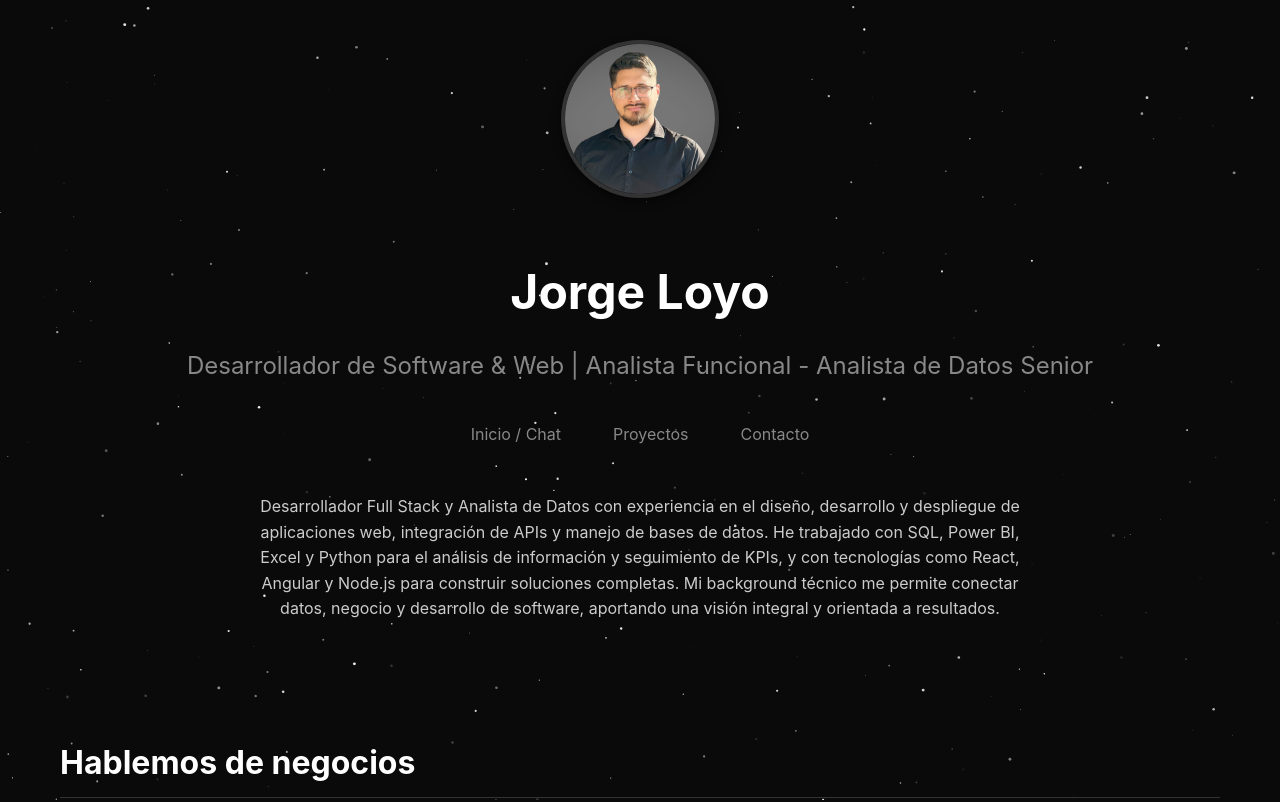
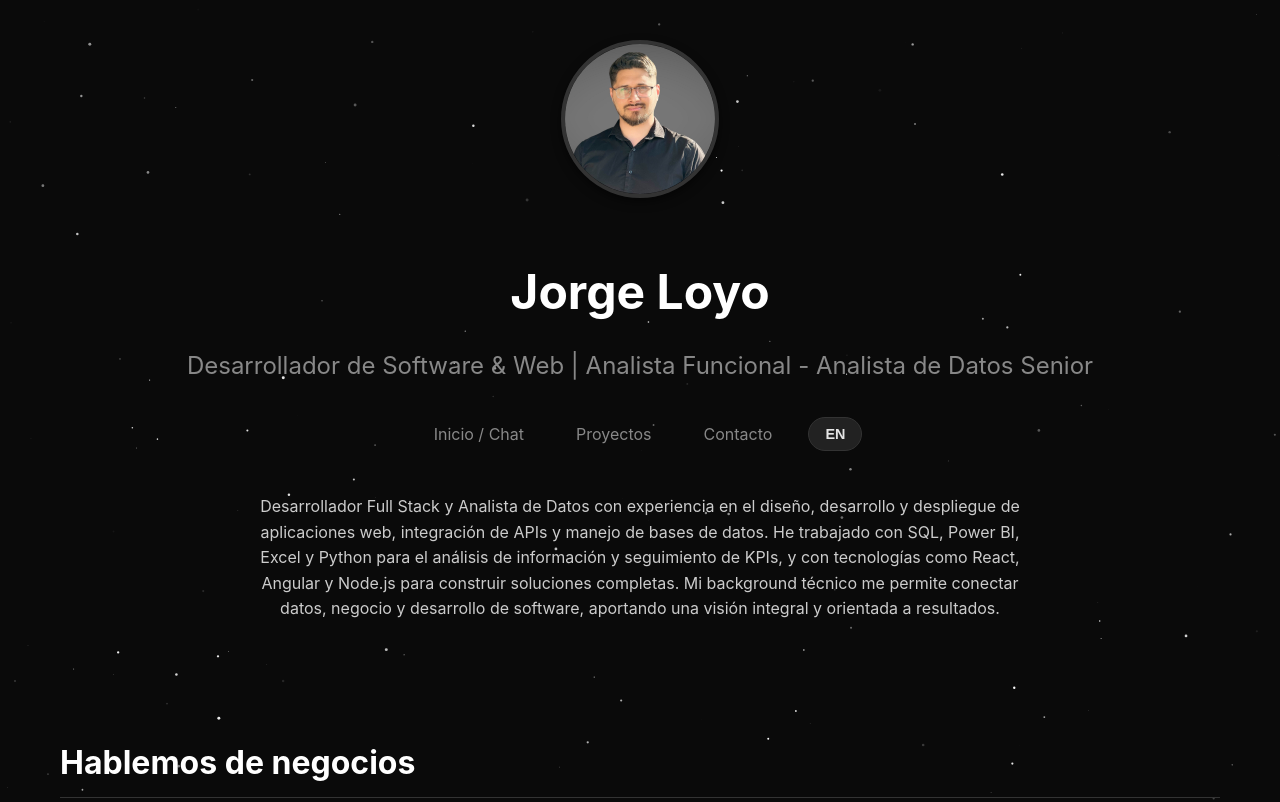
Before and after one commit to Jorge-Loyo/portfolio-jorge, a React (Vite) app: page /contact in a window 1280 px wide. Shown: the top 802 px of the page. Built offline with nearby package versions, Linux system fonts and the light colour scheme.

Commit message:
feat: implementar soporte multilenguaje con contexto y traducciones

```diff
--- a/src/App.jsx
+++ b/src/App.jsx
@@ -12,6 +12,9 @@ import StarBackground from './components/StarBackground';
 import Contact from './components/Contact';
 import ScrollToTop from './components/ScrollToTop';
 
+// i18n
+import { LanguageProvider, useLanguage } from './i18n/LanguageContext';
+
 // Datos y Estilos
 import { cvData } from './data/cv';
 import styles from './styles/App.module.css';
@@ -22,15 +25,15 @@ const fadeInUp = {
   visible: { opacity: 1, y: 0, transition: { duration: 0.6 } }
 };
 
-function App() {
+function AppContent() {
+  const { t } = useLanguage();
+
   return (
     <BrowserRouter>
-    <ScrollToTop /> {/* <--- 2. PONERLO AQUÍ (El orden importa: dentro del Router) */}
+      <ScrollToTop />
       <StarBackground />
       <Layout>
-        <StarBackground />
         <header className={styles.header}>
-          {/* AQUÍ USAMOS 'motion': Cambiamos div por motion.div */}
           <motion.div
             initial="hidden"
             animate="visible"
@@ -38,22 +41,20 @@ function App() {
               visible: { transition: { staggerChildren: 0.2 } }
             }}
           >
-            {/* --- AQUÍ AGREGAMOS LA FOTO --- */}
             <motion.img
               src={cvData.profile.avatar}
               alt="Foto de Perfil"
               className={styles.avatar}
-              variants={fadeInUp} // Usamos la misma animación de entrada
-              whileHover={{ scale: 1.05, borderColor: "#e5e5e5" }} // Efecto al pasar el mouse
+              variants={fadeInUp}
+              whileHover={{ scale: 1.05, borderColor: "#e5e5e5" }}
             />
 
-            {/* También aquí: h1 -> motion.h1 */}
             <motion.h1 variants={fadeInUp} className={styles.title}>
               {cvData.profile.name}
             </motion.h1>
 
             <motion.h2 variants={fadeInUp} className={styles.role}>
-              {cvData.profile.role}
+              {t.header.role}
             </motion.h2>
 
             <Navbar />
@@ -84,4 +85,12 @@ function App() {
   );
 }
 
+function App() {
+  return (
+    <LanguageProvider>
+      <AppContent />
+    </LanguageProvider>
+  );
+}
+
 export default App;
--- a/src/components/ChatInterface.jsx
+++ b/src/components/ChatInterface.jsx
@@ -2,11 +2,13 @@
 import React, { useState, useRef, useEffect } from 'react';
 import { Send } from 'lucide-react';
 import { motion, AnimatePresence } from 'framer-motion';
+import { useLanguage } from '../i18n/LanguageContext';
 import styles from '../styles/ChatInterface.module.css';
 
 const ChatInterface = () => {
+  const { t } = useLanguage();
   const [messages, setMessages] = useState([
-    { id: 1, text: "Hola, soy la IA de Jorge. ¿En qué puedo ayudarte hoy?", sender: 'bot' }
+    { id: 1, text: t.chat.greeting, sender: 'bot' }
   ]);
   const [inputValue, setInputValue] = useState("");
   const [isLoading, setIsLoading] = useState(false);
@@ -90,7 +92,7 @@ const ChatInterface = () => {
           type="text"
           value={inputValue}
           onChange={(e) => setInputValue(e.target.value)}
-          placeholder="Pregunta sobre mis proyectos..."
+          placeholder={t.chat.placeholder}
           className={styles.input}
           disabled={isLoading}
         />
--- a/src/components/Contact.jsx
+++ b/src/components/Contact.jsx
@@ -2,10 +2,10 @@
 import React from 'react';
 import { motion } from 'framer-motion';
 import { Mail, MessageCircle, Github, Linkedin, ExternalLink } from 'lucide-react';
+import { useLanguage } from '../i18n/LanguageContext';
 import { cvData } from '../data/cv';
 import styles from '../styles/Contact.module.css';
 
-// Mapa de iconos para usar el string del JSON
 const iconMap = {
   Mail: Mail,
   MessageCircle: MessageCircle,
@@ -14,6 +14,8 @@ const iconMap = {
 };
 
 const Contact = () => {
+  const { t } = useLanguage();
+
   return (
     <motion.div
       className={styles.container}
@@ -22,9 +24,9 @@ const Contact = () => {
       exit={{ opacity: 0, x: -20 }}
       transition={{ duration: 0.5 }}
     >
-      <h2 className={styles.title}>Hablemos de negocios</h2>
+      <h2 className={styles.title}>{t.contact.title}</h2>
       <p style={{ color: '#aaa', marginBottom: '30px' }}>
-        Estoy disponible para proyectos freelance, colaboraciones o contratación full-time.
+        {t.contact.subtitle}
       </p>
 
       <div className={styles.grid}>
--- a/src/components/Navbar.jsx
+++ b/src/components/Navbar.jsx
@@ -1,14 +1,20 @@
 // src/components/Navbar.jsx
 import React from 'react';
 import { Link } from 'react-router-dom';
+import { useLanguage } from '../i18n/LanguageContext';
 import styles from '../styles/Navbar.module.css';
 
 const Navbar = () => {
+  const { language, toggleLanguage, t } = useLanguage();
+
   return (
     <nav className={styles.nav}>
-      <Link to="/" className={styles.link}>Inicio / Chat</Link>
-      <Link to="/projects" className={styles.link}>Proyectos</Link>
-      <Link to="/contact" className={styles.link}>Contacto</Link>
+      <Link to="/" className={styles.link}>{t.nav.home}</Link>
+      <Link to="/projects" className={styles.link}>{t.nav.projects}</Link>
+      <Link to="/contact" className={styles.link}>{t.nav.contact}</Link>
+      <button onClick={toggleLanguage} className={styles.langButton}>
+        {language === 'es' ? 'EN' : 'ES'}
+      </button>
     </nav>
   );
 };
--- a/src/components/Projects.jsx
+++ b/src/components/Projects.jsx
@@ -1,10 +1,13 @@
 // src/components/Projects.jsx
 import React from 'react';
 import { motion } from 'framer-motion';
+import { useLanguage } from '../i18n/LanguageContext';
 import { cvData } from '../data/cv';
 import styles from '../styles/Projects.module.css';
 
 const Projects = () => {
+  const { t } = useLanguage();
+
   return (
     <motion.div
       className={styles.container}
@@ -13,7 +16,7 @@ const Projects = () => {
       exit={{ opacity: 0, x: -20 }}
       transition={{ duration: 0.5 }}
     >
-      <h2 className={styles.title}>Proyectos Destacados</h2>
+      <h2 className={styles.title}>{t.projects.title}</h2>
 
       <div className={styles.grid}>
         {cvData.projects.map((proj) => (
--- /dev/null
+++ b/src/i18n/LanguageContext.jsx
@@ -0,0 +1,35 @@
+// src/i18n/LanguageContext.jsx
+import React, { createContext, useContext, useState, useEffect } from 'react';
+import { translations } from './translations';
+
+const LanguageContext = createContext();
+
+export const useLanguage = () => {
+  const context = useContext(LanguageContext);
+  if (!context) {
+    throw new Error('useLanguage must be used within LanguageProvider');
+  }
+  return context;
+};
+
+export const LanguageProvider = ({ children }) => {
+  const [language, setLanguage] = useState(() => {
+    return localStorage.getItem('language') || 'es';
+  });
+
+  useEffect(() => {
+    localStorage.setItem('language', language);
+  }, [language]);
+
+  const toggleLanguage = () => {
+    setLanguage(prev => prev === 'es' ? 'en' : 'es');
+  };
+
+  const t = translations[language];
+
+  return (
+    <LanguageContext.Provider value={{ language, toggleLanguage, t }}>
+      {children}
+    </LanguageContext.Provider>
+  );
+};
--- /dev/null
+++ b/src/i18n/translations.js
@@ -0,0 +1,67 @@
+// src/i18n/translations.js
+
+export const translations = {
+  es: {
+    // Navbar
+    nav: {
+      home: "Inicio / Chat",
+      projects: "Proyectos",
+      contact: "Contacto"
+    },
+
+    // Header
+    header: {
+      role: "Desarrollador de Software & Web | Analista Funcional - Analista de Datos Senior"
+    },
+
+    // Chat
+    chat: {
+      greeting: "Hola, soy la IA de Jorge. ¿En qué puedo ayudarte hoy?",
+      placeholder: "Pregunta sobre mis proyectos...",
+      sending: "Enviando..."
+    },
+
+    // Projects
+    projects: {
+      title: "Proyectos Destacados"
+    },
+
+    // Contact
+    contact: {
+      title: "Hablemos de negocios",
+      subtitle: "Estoy disponible para proyectos freelance, colaboraciones o contratación full-time."
+    }
+  },
+
+  en: {
+    // Navbar
+    nav: {
+      home: "Home / Chat",
+      projects: "Projects",
+      contact: "Contact"
+    },
+
+    // Header
+    header: {
+      role: "Software & Web Developer | Functional Analyst - Senior Data Analyst"
+    },
+
+    // Chat
+    chat: {
+      greeting: "Hi, I'm Jorge's AI. How can I help you today?",
+      placeholder: "Ask about my projects...",
+      sending: "Sending..."
+    },
+
+    // Projects
+    projects: {
+      title: "Featured Projects"
+    },
+
+    // Contact
+    contact: {
+      title: "Let's Talk Business",
+      subtitle: "I'm available for freelance projects, collaborations, or full-time employment."
+    }
+  }
+};
--- a/src/styles/Navbar.module.css
+++ b/src/styles/Navbar.module.css
@@ -2,6 +2,7 @@
 .nav {
   display: flex;
   justify-content: center;
+  align-items: center;
   gap: 20px;
   margin-bottom: 40px;
 }
@@ -19,3 +20,20 @@
   color: #fff;
   background-color: #222;
 }
+
+.langButton {
+  background-color: #222;
+  color: #e5e5e5;
+  border: 1px solid #333;
+  padding: 8px 16px;
+  border-radius: 20px;
+  font-size: 0.9rem;
+  font-weight: 600;
+  cursor: pointer;
+  transition: all 0.2s;
+}
+
+.langButton:hover {
+  background-color: #333;
+  border-color: #666;
+}
```
